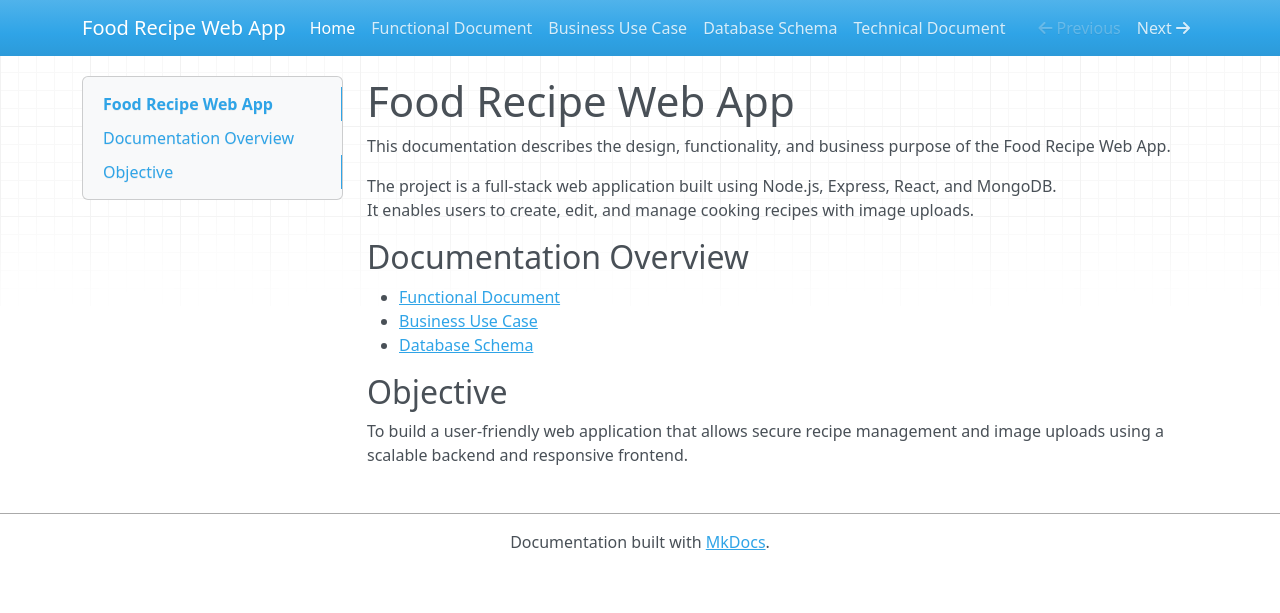
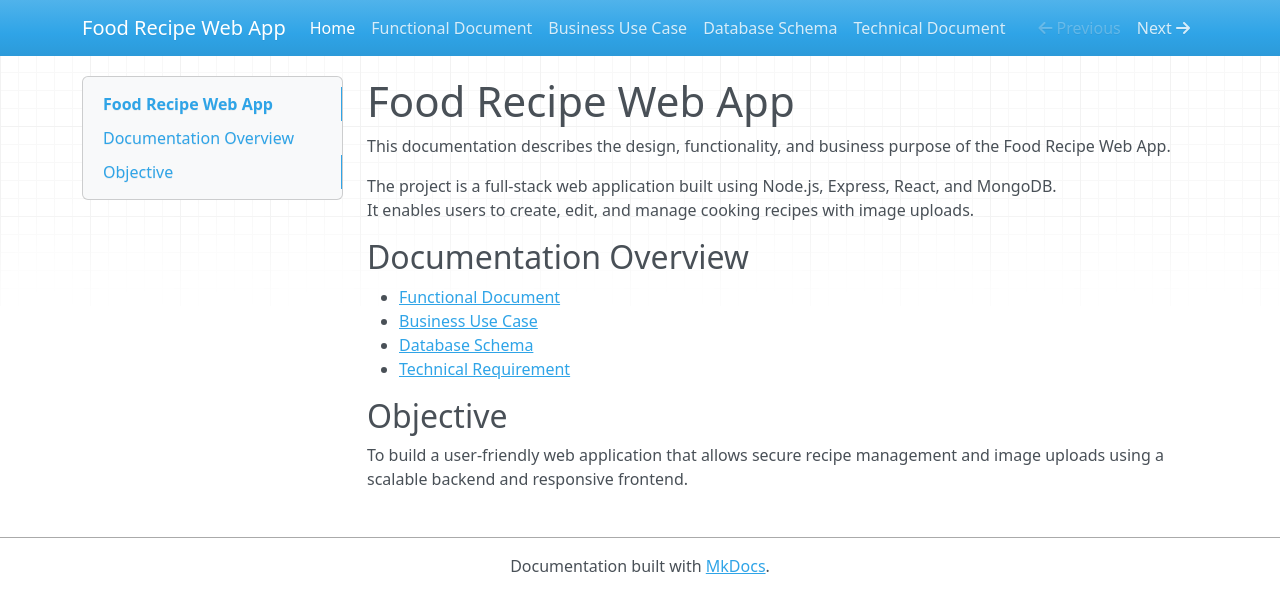
Before and after one commit to cia-GKMIT/Functional-Document-FoodRecipeWebApp, an MkDocs documentation site: the page built from docs/index.md, in a window 1280 px wide. Shown: the top 613 px of the page. Built offline with MkDocs 1.6.1, drawn with Linux system fonts in a browser that asks for light colours; nearby versions of some CDN libraries.

Commit message:
Updated  documentation

```diff
--- a/docs/index.md
+++ b/docs/index.md
@@ -9,6 +9,7 @@ It enables users to create, edit, and manage cooking recipes with image uploads.
 - [Functional Document](functional_doc.md)
 - [Business Use Case](business_use_case.md)
 - [Database Schema](database_schema.md)
+- [Technical Requirement](technical_document.md)
 
 ## Objective
 To build a user-friendly web application that allows secure recipe management and image uploads using a scalable backend and responsive frontend.
```
Also changed, not shown: site/404.html, site/AWS architecture.png (added), site/Blank diagram.png (added), site/business_use_case/index.html, site/database_schema/index.html, site/functional_doc/index.html, site/index.html, site/stylesheets/custom.css (added), site/technical_document/index.html.
